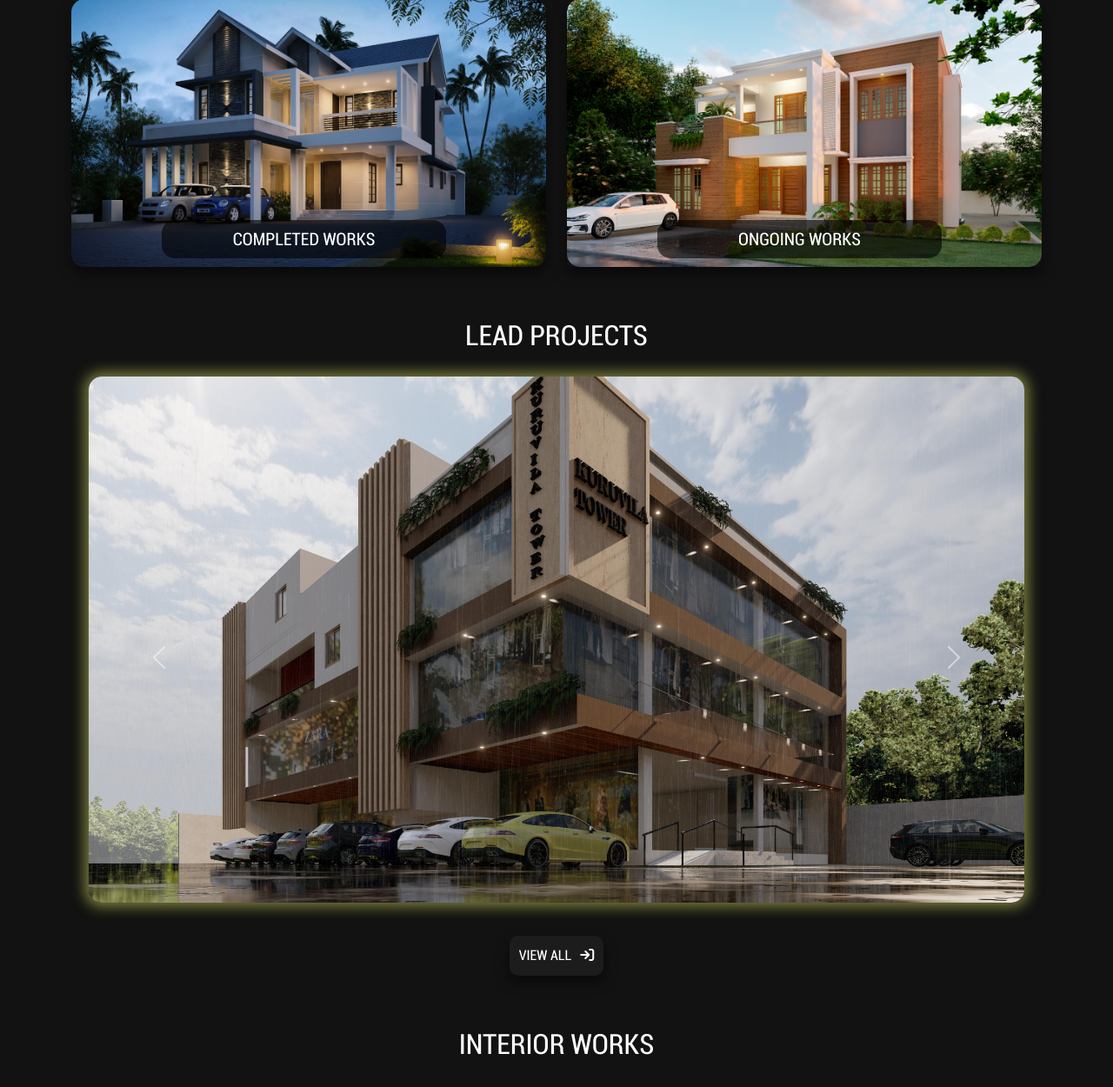
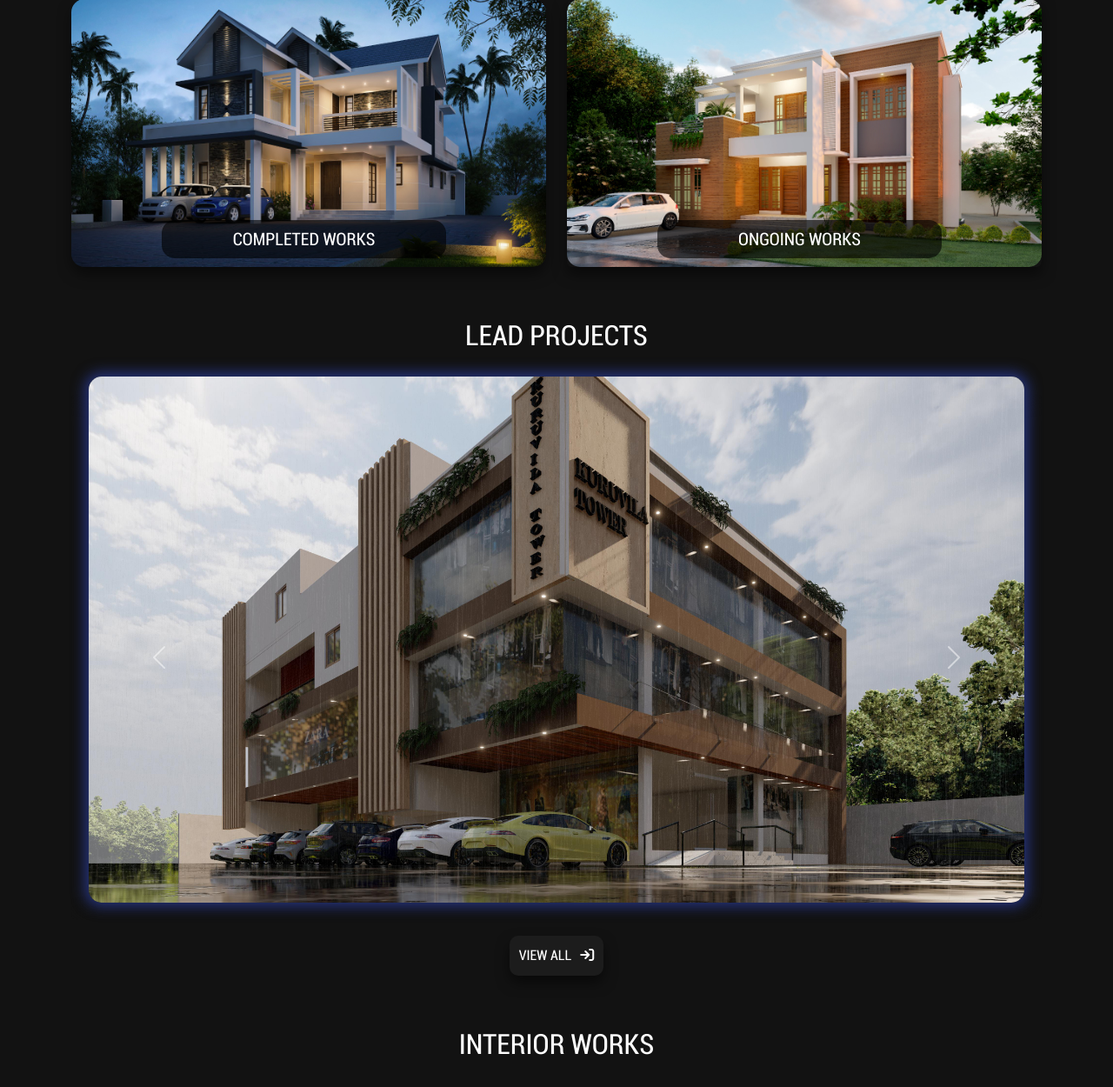
Before and after one commit to rishebss/blogwebsite, a Django app: page / in a window 1280 px wide. Shown: the part 891-2141 px from the top of the page at 87% size. Run offline with Django 5.2, Linux system fonts and the light colour scheme; data comes from the database, SQL or seed files in the repository; some libraries are stand-ins or nearby versions.

Commit message:
redesign

```diff
--- a/templates/index.html
+++ b/templates/index.html
@@ -45,6 +45,7 @@
       justify-content: center;
       align-items: center;
       text-align: center;
+
 
 
     }
@@ -325,7 +326,7 @@
    <div class="container my-5">
     <div class="card lead-projects-card" style="padding: 20px;">
       <div id="leadProjectsCarousel" class="carousel slide" data-bs-ride="carousel">
-        <div class="carousel-inner" style="border-radius: 15px;margin-top: -40px;box-shadow: 0 0 15px 5px rgba(147, 151, 70, 0.8);">
+        <div class="carousel-inner" style="border-radius: 15px;margin-top: -40px;box-shadow: 0 0 15px 5px rgba(41, 58, 145, 0.8);">
           <div class="carousel-item active">
             <img src="/static/img/sliderpic3.jpg" class="d-block w-100" alt="Lead Project 1">
           </div>
```
Also changed, not shown: static/img/multiverse.jpg (added).
